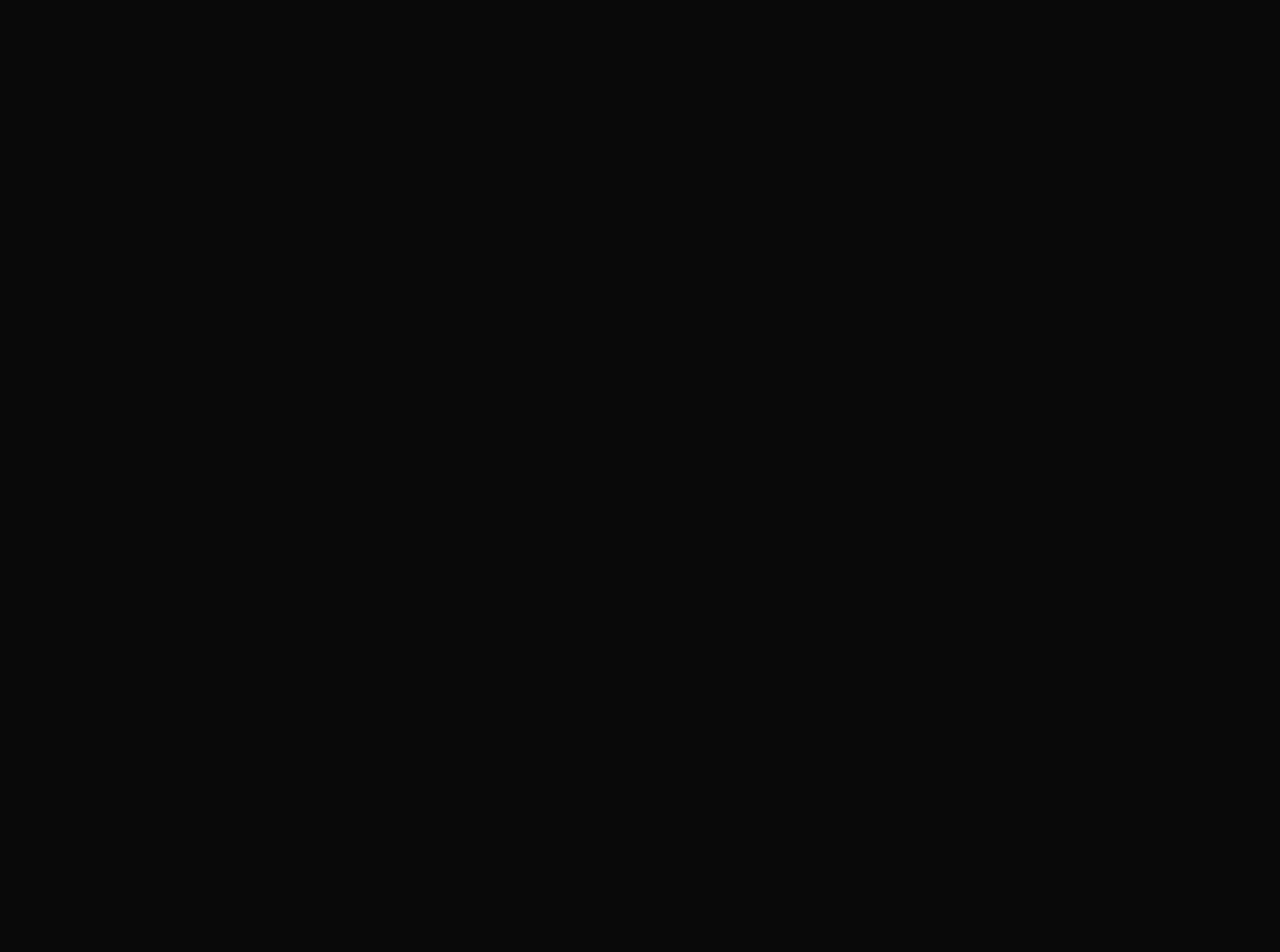
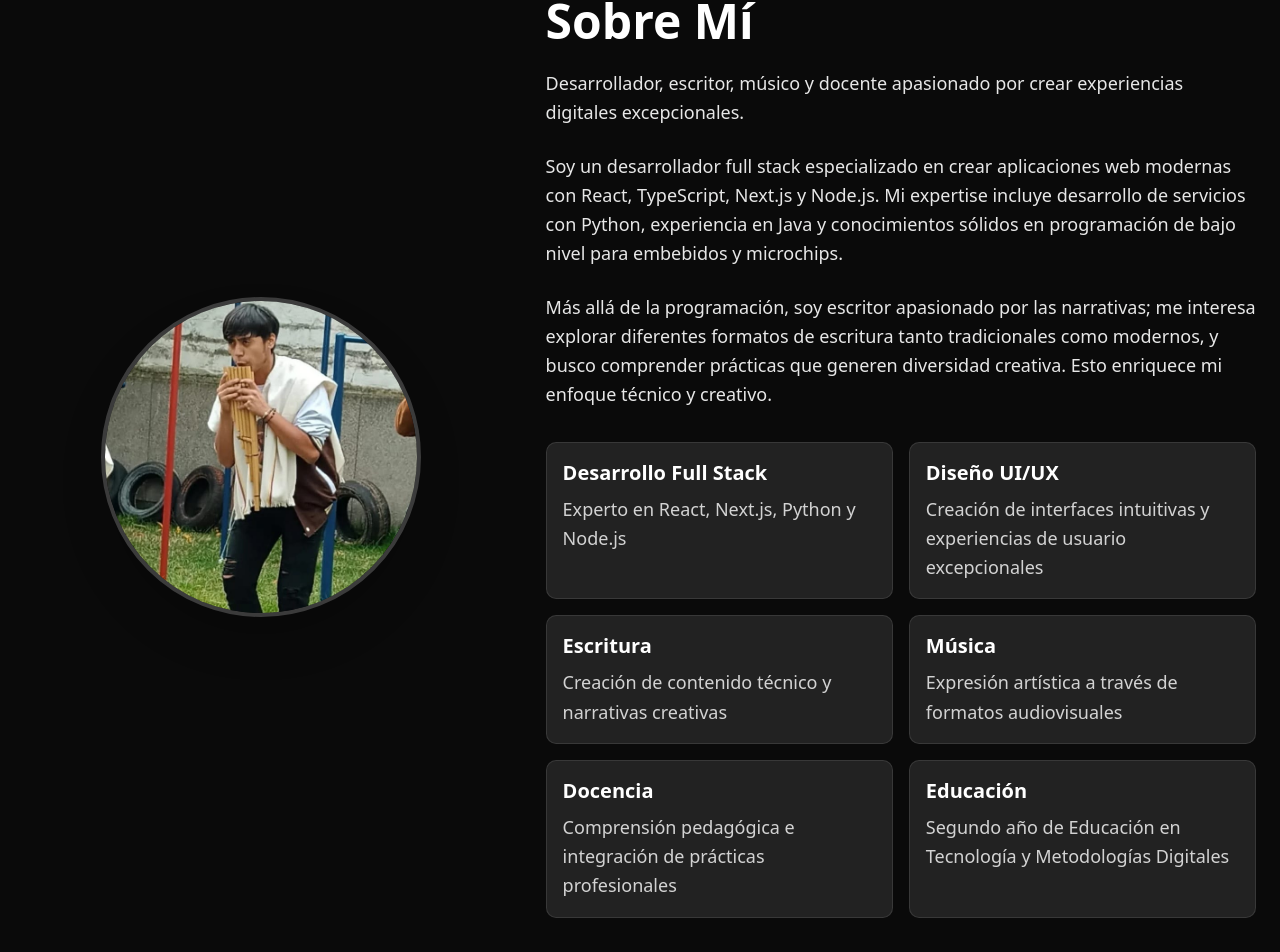
Before and after one commit to UbeimarY/PortafolioUbeimar_Yepes, a Next.js app: page / in a window 1280 px wide. Shown: the part 867-1819 px from the top of the page. Before the commit the page ends 800 px from the top, so only its background shows below. Built offline with nearby package versions, Linux system fonts and the light colour scheme.

Commit message:
Agregando About me al diseño (Basico)

```diff
--- a/src/app/page.tsx
+++ b/src/app/page.tsx
@@ -1,11 +1,14 @@
+// app/page.tsx
 import Navbar from "@/components/Navbar";
 import Hero from "@/components/Hero";
+import AboutMe from "@/components/AboutMe";
 
 export default function Home() {
   return (
     <main className="relative min-h-screen overflow-hidden">
       <Navbar />
       <Hero />
+      <AboutMe />
     </main>
   );
 }
--- /dev/null
+++ b/src/components/AboutMe.tsx
@@ -0,0 +1,83 @@
+// components/AboutMe.tsx
+"use client";
+
+import Image from "next/image";
+
+export default function AboutMe() {
+  return (
+    <section id="about" className="relative w-full min-h-screen flex items-center justify-center text-white py-16">
+      <div className="container mx-auto px-6">
+        <div className="flex flex-col md:flex-row items-center justify-between gap-12">
+          {/* Columna izquierda - Foto */}
+          <div className="w-full md:w-2/5 flex justify-center">
+            <div className="relative w-64 h-64 md:w-80 md:h-80 rounded-full overflow-hidden border-4 border-white/20 shadow-2xl">
+              <Image
+                src="/profile.jpeg" // Reemplazar con la ruta real de tu foto
+                alt="UBER"
+                width={320}
+                height={320}
+                className="object-cover w-full h-full"
+                priority
+              />
+            </div>
+          </div>
+
+          {/* Columna derecha - Texto */}
+          <div className="w-full md:w-3/5">
+            <h1 className="text-4xl md:text-5xl font-bold mb-6">Sobre Mí</h1>
+
+            <div className="space-y-6 text-lg leading-relaxed">
+              <p className="text-white/90">
+                Desarrollador, escritor, músico y docente apasionado por crear experiencias digitales excepcionales.
+              </p>
+
+              <p className="text-white/90">
+                Soy un desarrollador full stack especializado en crear aplicaciones web modernas con React, TypeScript, Next.js y Node.js.
+                Mi expertise incluye desarrollo de servicios con Python, experiencia en Java y conocimientos sólidos en programación de
+                bajo nivel para embebidos y microchips.
+              </p>
+
+              <p className="text-white/90">
+                Más allá de la programación, soy escritor apasionado por las narrativas; me interesa explorar diferentes formatos de
+                escritura tanto tradicionales como modernos, y busco comprender prácticas que generen diversidad creativa.
+                Esto enriquece mi enfoque técnico y creativo.
+              </p>
+
+              <div className="grid grid-cols-1 md:grid-cols-2 gap-4 mt-8">
+                <div className="bg-white/10 backdrop-blur-sm p-4 rounded-lg border border-white/10">
+                  <h3 className="font-bold text-xl mb-2 text-white">Desarrollo Full Stack</h3>
+                  <p className="text-white/80">Experto en React, Next.js, Python y Node.js</p>
+                </div>
+
+                <div className="bg-white/10 backdrop-blur-sm p-4 rounded-lg border border-white/10">
+                  <h3 className="font-bold text-xl mb-2 text-white">Diseño UI/UX</h3>
+                  <p className="text-white/80">Creación de interfaces intuitivas y experiencias de usuario excepcionales</p>
+                </div>
+
+                <div className="bg-white/10 backdrop-blur-sm p-4 rounded-lg border border-white/10">
+                  <h3 className="font-bold text-xl mb-2 text-white">Escritura</h3>
+                  <p className="text-white/80">Creación de contenido técnico y narrativas creativas</p>
+                </div>
+
+                <div className="bg-white/10 backdrop-blur-sm p-4 rounded-lg border border-white/10">
+                  <h3 className="font-bold text-xl mb-2 text-white">Música</h3>
+                  <p className="text-white/80">Expresión artística a través de formatos audiovisuales</p>
+                </div>
+
+                <div className="bg-white/10 backdrop-blur-sm p-4 rounded-lg border border-white/10">
+                  <h3 className="font-bold text-xl mb-2 text-white">Docencia</h3>
+                  <p className="text-white/80">Comprensión pedagógica e integración de prácticas profesionales</p>
+                </div>
+
+                <div className="bg-white/10 backdrop-blur-sm p-4 rounded-lg border border-white/10">
+                  <h3 className="font-bold text-xl mb-2 text-white">Educación</h3>
+                  <p className="text-white/80">Segundo año de Educación en Tecnología y Metodologías Digitales</p>
+                </div>
+              </div>
+            </div>
+          </div>
+        </div>
+      </div>
+    </section>
+  );
+}
--- a/src/components/Navbar.tsx
+++ b/src/components/Navbar.tsx
@@ -1,32 +1,75 @@
 "use client";
 
+import { useState } from "react";
+
 export default function Navbar() {
+  const [isMenuOpen, setIsMenuOpen] = useState(false);
+
   const links = [
-    "Inicio",
-    "About Me",
-    "Experiencia",
-    "Educación",
-    "Proyectos",
-    "Contacto",
-    "Testimonios",
-    "Blog",
+    { name: "Inicio", id: "hero" },
+    { name: "About Me", id: "about" },
+    { name: "Experiencia", id: "experience" },
+    { name: "Educación", id: "education" },
+    { name: "Proyectos", id: "projects" },
+    { name: "Contacto", id: "contact" },
+    { name: "Testimonios", id: "testimonials" },
+    { name: "Blog", id: "blog" },
   ];
+
+  const scrollToSection = (sectionId: string) => {
+    const element = document.getElementById(sectionId);
+    if (element) {
+      element.scrollIntoView({ behavior: "smooth" });
+    }
+    setIsMenuOpen(false);
+  };
 
   return (
     <nav className="fixed top-0 left-0 w-full z-50 backdrop-blur-md bg-black/10 border-b border-white/5">
       <div className="max-w-6xl mx-auto px-6 py-4 flex justify-between items-center">
         <h1 className="text-xl font-bold tracking-wide">Ubeimar</h1>
 
+        {/* Desktop Menu */}
         <ul className="hidden md:flex gap-6 text-sm">
           {links.map((link) => (
-            <li key={link} className="cursor-pointer hover:text-blue-400 transition">
-              {link}
+            <li
+              key={link.id}
+              className="cursor-pointer hover:text-blue-400 transition duration-300"
+              onClick={() => scrollToSection(link.id)}
+            >
+              {link.name}
             </li>
           ))}
         </ul>
 
-        <button className="text-lg hover:text-blue-400 transition">🌙</button>
+        {/* Mobile Menu Button */}
+        <div className="flex items-center gap-4">
+          <button className="text-lg hover:text-blue-400 transition duration-300">🌙</button>
+          <button
+            className="md:hidden text-lg"
+            onClick={() => setIsMenuOpen(!isMenuOpen)}
+          >
+            ☰
+          </button>
+        </div>
       </div>
+
+      {/* Mobile Menu */}
+      {isMenuOpen && (
+        <div className="md:hidden bg-black/90 backdrop-blur-md border-t border-white/5">
+          <ul className="px-6 py-4 space-y-4">
+            {links.map((link) => (
+              <li
+                key={link.id}
+                className="cursor-pointer hover:text-blue-400 transition duration-300 py-2"
+                onClick={() => scrollToSection(link.id)}
+              >
+                {link.name}
+              </li>
+            ))}
+          </ul>
+        </div>
+      )}
     </nav>
   );
 }
--- a/src/components/StarsCanvas.tsx
+++ b/src/components/StarsCanvas.tsx
@@ -1,31 +1,74 @@
+// components/StarsCanvas.tsx
 "use client";
-import { Canvas } from "@react-three/fiber";
+
+import { Canvas, useFrame } from "@react-three/fiber";
 import { Points, PointMaterial } from "@react-three/drei";
 import * as random from "maath/random";
-import { useRef, useMemo } from "react";
-import * as THREE from "three";
+import { useRef, useMemo, Suspense } from "react";
+import { BufferAttribute, Points as PointsType } from "three";
 
-export default function StarsCanvas() {
-  const ref = useRef<THREE.Points | null>(null);
+function Stars() {
+  const ref = useRef<PointsType>(null);
 
+  // Generar las posiciones de las estrellas de forma segura
   const sphere = useMemo(() => {
-    const arr = new Float32Array(5000);
-    random.inSphere(arr, { radius: 1.2 });
-    return arr;
+    try {
+      // Crear un array Float32Array con valores iniciales válidos
+      const positions = new Float32Array(5000 * 3);
+
+      // Generar posiciones aleatorias dentro de una esfera
+      for (let i = 0; i < positions.length; i += 3) {
+        const theta = 2 * Math.PI * Math.random();
+        const phi = Math.acos(2 * Math.random() - 1);
+        const radius = 1.2 * Math.cbrt(Math.random());
+
+        positions[i] = radius * Math.sin(phi) * Math.cos(theta);
+        positions[i + 1] = radius * Math.sin(phi) * Math.sin(theta);
+        positions[i + 2] = radius * Math.cos(phi);
+      }
+
+      return positions;
+    } catch (error) {
+      console.error("Error generating star positions:", error);
+      // Fallback: crear una esfera simple si hay error
+      return new Float32Array([
+        -1, 0, 0, 1, 0, 0, 0, -1, 0, 0, 1, 0, 0, 0, -1, 0, 0, 1
+      ]);
+    }
   }, []);
 
+  useFrame((state, delta) => {
+    if (ref.current) {
+      ref.current.rotation.x -= delta / 10;
+      ref.current.rotation.y -= delta / 15;
+    }
+  });
+
   return (
-    <div className="absolute inset-0 -z-10">
-      <Canvas camera={{ position: [0, 0, 1] }}>
-        <Points ref={ref} positions={sphere} stride={3}>
+    <group rotation={[0, 0, Math.PI / 4]}>
+      <Points ref={ref} positions={sphere} stride={3} frustumCulled={false}>
         <PointMaterial
           transparent
           color="#ffffff"
-            size={0.005}
-            sizeAttenuation
+          size={0.002}
+          sizeAttenuation={true}
           depthWrite={false}
         />
       </Points>
+    </group>
+  );
+}
+
+export default function StarsCanvas() {
+  return (
+    <div className="absolute inset-0 -z-10">
+      <Canvas
+        camera={{ position: [0, 0, 1] }}
+        gl={{ antialias: false }}
+      >
+        <Suspense fallback={null}>
+          <Stars />
+        </Suspense>
       </Canvas>
     </div>
   );
```
Also changed, not shown: public/profile.jpeg (added). Lines whose indentation alone changed are shown as unchanged.
